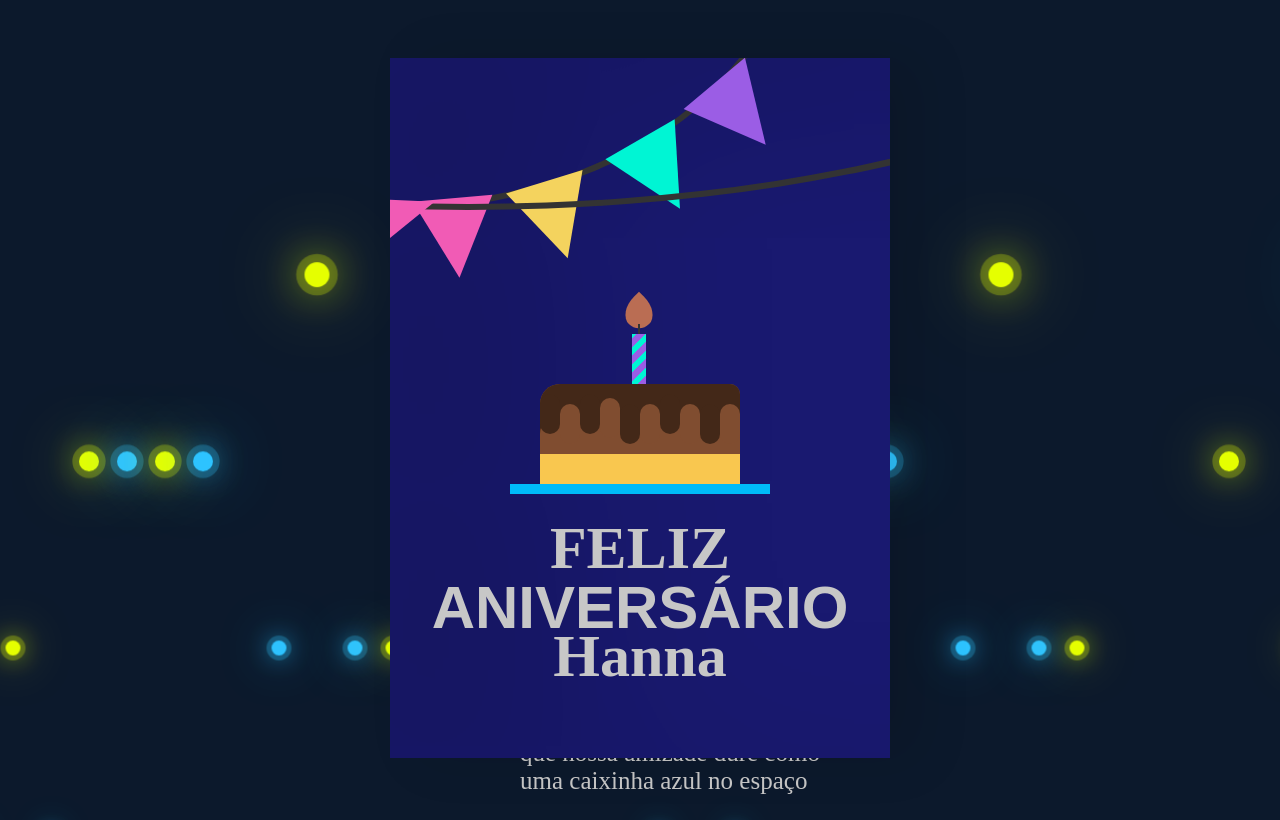
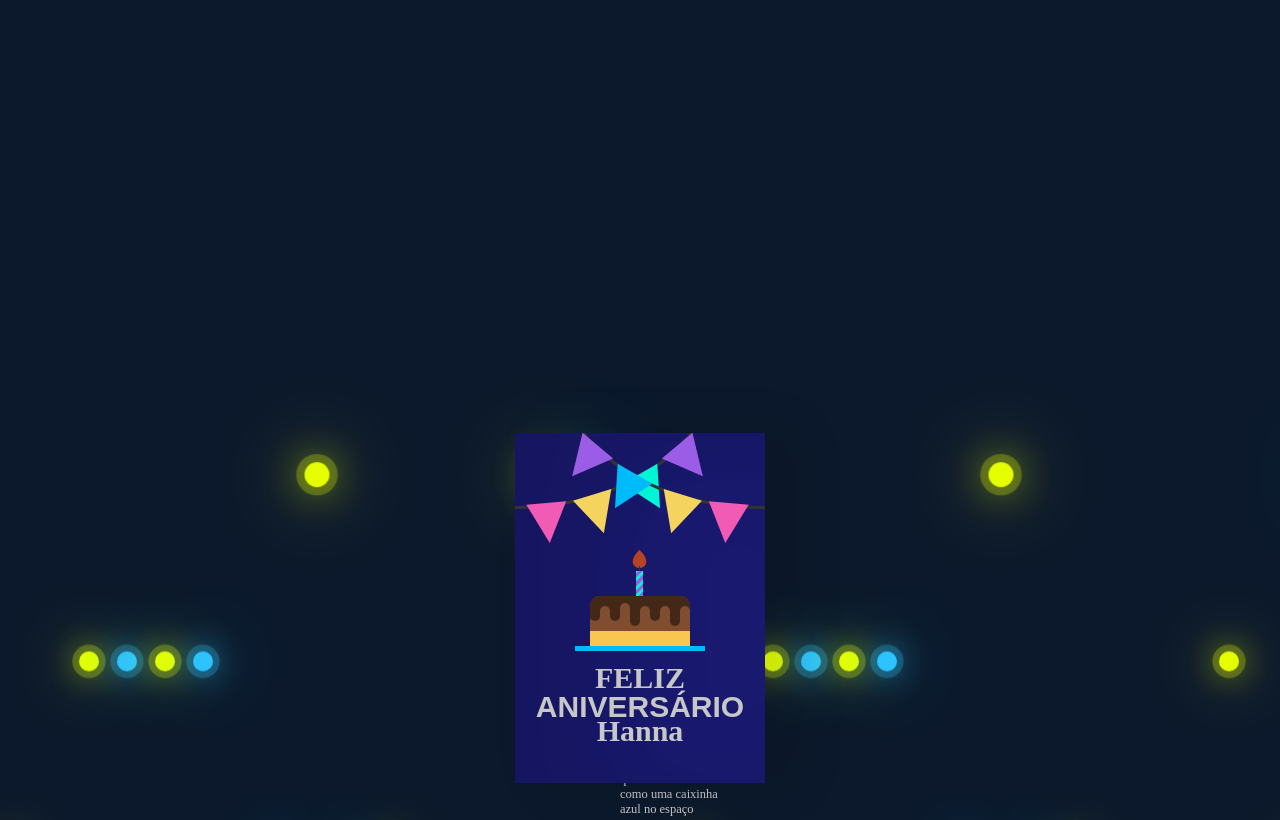
Before and after one commit to CAI0-BREN0/hanna, a plain HTML site: page index.html in a window 1280 px wide. Shown: the top 820 px of the page. Drawn offline with Linux system fonts and the light colour scheme.

Commit message:
Update style.css

```diff
--- a/style.css
+++ b/style.css
@@ -2,23 +2,23 @@ body {
   display: flex;
   align-items: center;
   justify-content: center;
-    height:100vh;
+  height:150vh;
   background-color:  #0c192c;
 }
 /*Create the card container*/
 .birthdayCard {
   position: relative;
-    width: 500px;
-    height:700px;
+  width: 250px;
+  height:350px;
   cursor: pointer;
   transform-style: preserve-3d;
-    transform: perspective(5000px);
+  transform: perspective(2500px);
   transition: 4s;
 }
 
 .birthdayCard:hover {
-      transform: perspective(5000px) rotate(10deg);
-      box-shadow: inset 200px 40px 200px rgba(0,0,0,.15), 0 20px 200px rgba(0,0,0,0.3);
+    transform: perspective(2500px) rotate(5deg);
+    box-shadow: inset 100px 20px 100px rgba(0,0,0,.15), 0 10px 100px rgba(0,0,0,0.3);
 }
 
 .birthdayCard:hover .cardFront {
@@ -49,11 +49,11 @@ body {
 .cardFront {
   position: relative;
   background-color: #191970;
-    width: 500px;
-    height:700px;
+  width: 250px;
+  height:350px;
   overflow: hidden;
   transform-origin: left;
-    box-shadow: inset 200px 40px 200px rgba(0,0,0,.13), 30px 0 50px rgba(0,0,0,0.1);
+  box-shadow: inset 100px 20px 100px rgba(0,0,0,.13), 30px 0 50px rgba(0,0,0,0.1);
   transition: .4s;
 }
 
@@ -62,194 +62,196 @@ body {
   font-family: didot;
   text-align: center;
   backface-visibility: hidden;
-    font-size: 60px;
+  font-size: 30px;
   color: #c7c7c7;
 }
 
 .happy {
-    top:396px;
+  top:198px;
 }
 
 .toyou {
-    top:246px;
+  top:123px;
 }
 
 .bday {
   position: relative;
   font-family: arial;
-    font-size: 60px;
+  font-size: 30px;
   text-align: center;
-    top:326px;
+  top:163px;
   color: #c7c7c7;
 }
 
 .wrap-deco {
   position: absolute;
-    top:-460px;
-    left:-400px;
+  top:-230px;
+  left:-200px;
 }
 
 .decorations {
   position: absolute;
-    width: 800px;
-    height: 600px;
-    border: 6px solid #333;
-    border-radius: 100%;
+  width: 400px;
+  height: 300px;
+  border: 3px solid #333;
+  border-radius: 50%;
 }
 
 .decorations:before, .decorations:after, .decorationsTwo:before, .decorationsTwo:after, .decorationsThree:before, .decorationsThree:after {
   content:"";
   position: absolute;
-    border-left: 40px solid transparent;
-    border-right: 40px solid transparent;
+  border-left: 20px solid transparent;
+  border-right: 20px solid transparent;
   width:0;
   height:0;
 }
 
 .decorations:before {
-    border-top: 80px solid #f15bb5;
-    top:594px;
-    left:420px;
+  border-top: 40px solid #f15bb5;
+  top:297px;
+  left:210px;
   transform: rotate(-5deg);
 }
 
 .decorations:after{
-    border-top: 80px solid #f4d35e;
-    top:576px;
-    left:520px;
+  border-top: 40px solid #f4d35e;
+  top:288px;
+  left:260px;
   transform: rotate(-17deg);
 }
 
 .decorationsTwo:before {
-    border-top: 80px solid #00f5d4;
-    top:536px;
-    left:630px;
+  border-top: 40px solid #00f5d4;
+  top:268px;
+  left:315px;
   transform: rotate(-30deg);
 }
 
 .decorationsTwo:after, .decorationsThree:after {
-    border-top: 80px solid #9b5de5;
-    top:476px;
-    left:710px;
+  border-top: 40px solid #9b5de5;
+  top:238px;
+  left:355px;
   transform: rotate(-40deg);
 }
 
 .wrap-decoTwo {
-    transform: scaleX(-2);
+  transform: scaleX(-1);
   position: absolute;
-    top:-460px;
-    left:890px;
+  top:-230px;
+  left:445px;
 }
 
 .decorationsThree:before {
-    border-top: 80px solid #00bbf9;
-    top:536px;
-    left:630px;
+  border-top: 40px solid #00bbf9;
+  top:268px;
+  left:315px;
   transform: rotate(-30deg);
 }
 
 .plate {
   position: absolute;
-    width: 260px;
-    height: 10px;
+  width: 130px;
+  height: 5px;
   background-color: #00bbf9;
-    left:120px;
-    top:426px;
+  left:60px;
+  top:213px;
 }
 
 .cake {
   position: absolute;
   overflow: hidden;
-    width:200px;
-    height: 100px;
+  width:100px;
+  height: 50px;
   background-color: #804d30;
-    border-radius: 20px 10px 0 0;
-    top:-100px;
-    left:30px;
-    box-shadow: inset 0 -30px #f9c74f, inset 0 30px #432818;
+  border-radius: 10px 10px 0 0;
+  top:-50px;
+  left:15px;
+  box-shadow: inset 0 -15px #f9c74f, inset 0 15px #432818;
 }
 
 .cake:before {
   content:"";
   position: absolute;
   background-color: #432818;
-    width:20px;
-    height:40px;
-    top:10px;
-    border-radius:40px;
-    box-shadow: 20px 10px #804d30, 40px 0px #432818, 60px 4px #804d30, 80px 10px #432818, 100px 10px #804d30, 120px 0px #432818, 140px 10px #804d30, 160px 10px #432818, 180px 10px #804d30;
+  width:10px;
+  height:20px;
+  top:5px;
+  border-radius:20px;
+  box-shadow: 10px 5px #804d30, 20px 0px #432818, 30px 2px #804d30, 40px 5px #432818, 50px 5px #804d30, 60px 0px #432818, 70px 5px #804d30, 80px 5px #432818, 90px 5px #804d30;
 }
 
 .plate:before {
   content:"";
   position: absolute;
-    background: repeating-linear-gradient(-45deg, #9b5de5, #9b5de5 6px, #00f5d4 6px, #00f5d4 12px);
-    width:14px;
-    height: 50px;
-    top:-150px;
-    left:122px;
+  background: repeating-linear-gradient(-45deg, #9b5de5, #9b5de5 3px, #00f5d4 3px, #00f5d4 6px);
+  width:7px;
+  height: 25px;
+  top:-75px;
+  left:61px;
 }
 
 .plate:after {
   content:"";
   position: absolute;
-    width:2px;
-    height: 10px;
+  width:1px;
+  height: 5px;
   background-color: #333;
-    top:-160px;
-    left:128px;
+  top:-80px;
+  left:64px;
 }
 
 
 .flame {
   position: absolute;
-    background-color: #ff9249;
-    border-radius: 160% 0 110% 100% / 110% 0 160% 100%;
+  background-color: #fb5607;
+  border-radius: 80% 0 55% 50% / 55% 0 80% 50%;
   transform: rotate(-45deg);
-    width:30px;
-    height:30px;
+  width:15px;
+  height:15px;
   opacity:0.7;
-    top:-186px;
-    left:114px;
+  top:-93px;
+  left:57px;
 }
 
 /*Style the inside part of the card*/
 .cardInside {
   position: absolute;
-    background-color:  #191970;
-    width: 500px;
-    height:700px;
-    z-index:-2;
+  background-color: #191970;
+  width: 250px;
+  height:350px;
+  z-index:-1;
   left:0;
   top:0;
-    box-shadow: inset 200px 40px 200px rgba(0,0,0,0.2);
+  box-shadow: inset 100px 20px 100px rgba(0,0,0,0.2);
 }
 
 .inside-text {
   position: relative;
-    top:-320px;
+  top:-160px;
   transform: scale(0.7);
 }
 
 .wishes {
   position: relative;
-    top:-200px;
-    margin: 50px;
+  top:-100px;
+  margin: 25px;
 }
 
 p {
   font-family: 'Brush Script MT';
   color: #c7c7c7;
-    font-weight: 400;
 }
 
+.name {
+  margin-left:150px;
+}
   .name {
     margin-left:80px;
   }
   p.name{
-    font-size: 25px;
+    font-size: 12.5px;
   }
-  p{font-size: 30px;}
+  p{font-size: 15px;}
 .bolhas{
     position: absolute;
     display: flex;
```
Lines whose indentation alone changed are shown as unchanged.
